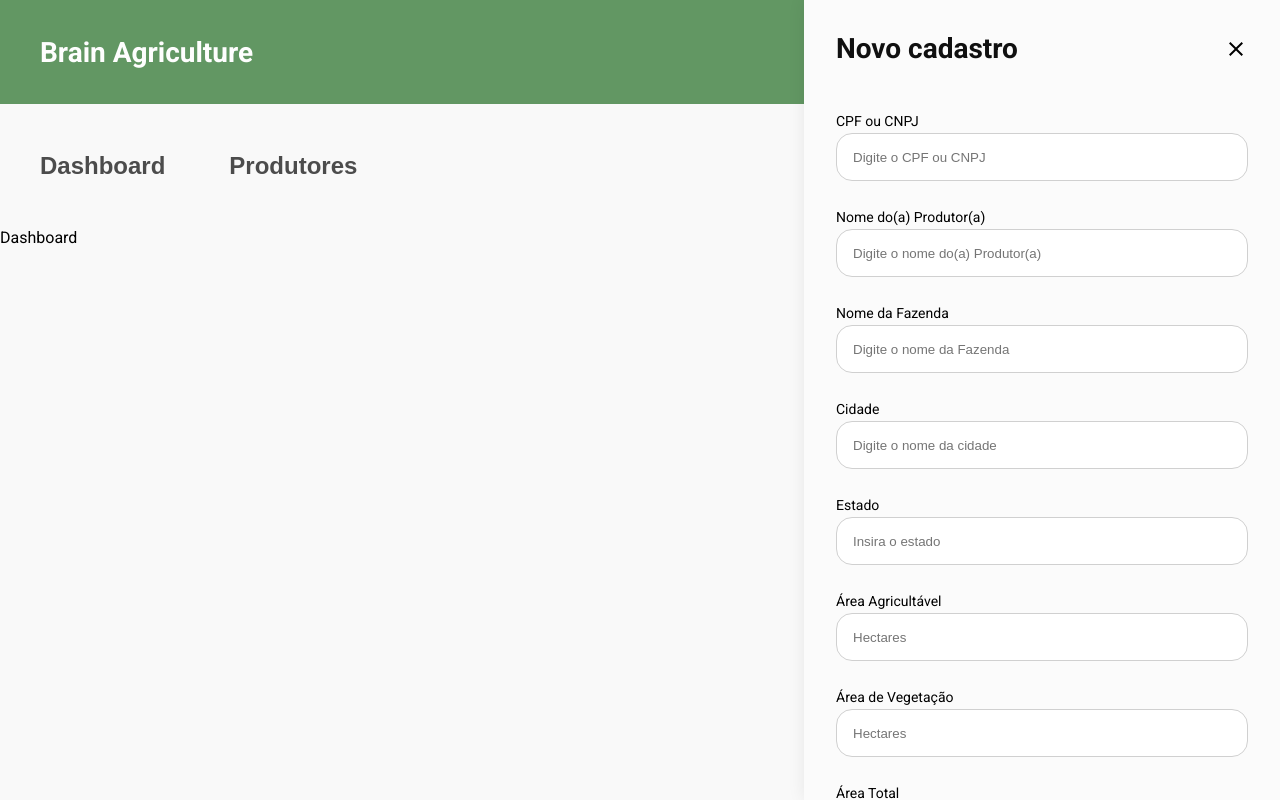
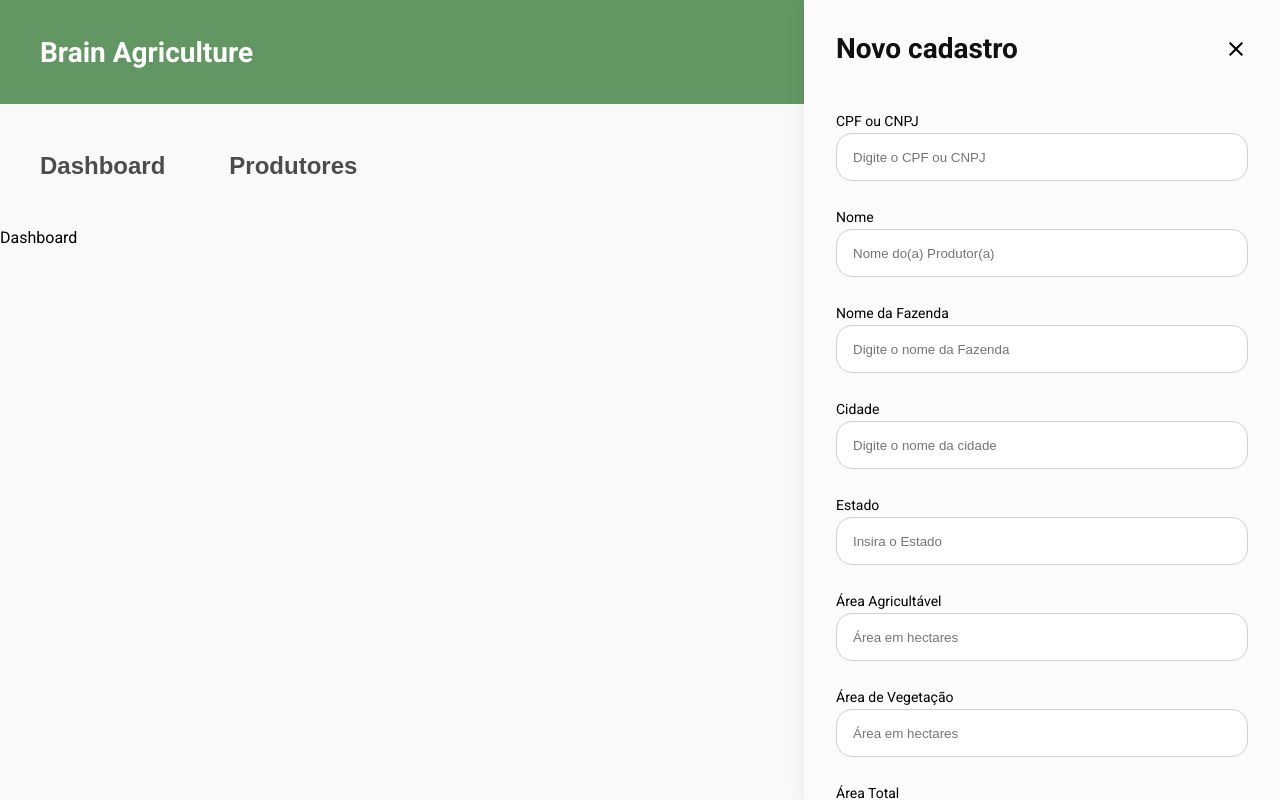
Before and after one commit to lidianerfaria/brain-agriculture, a React (Vite) app: page / in a window 1280 px wide. Both pictures are taken after a click on the button "Novo cadastro". Built offline with nearby package versions, Linux system fonts and the light colour scheme.

Commit message:
fix: form validation errors

```diff
--- a/src/components/ProducerForm/Layout/index.tsx
+++ b/src/components/ProducerForm/Layout/index.tsx
@@ -1,17 +1,16 @@
+import React from "react";
 import { IProducerForm } from "../data";
 import S from "./styles";
 
 export const Form = ({
-  schema,
   register,
   onSubmit,
+  handleSubmit,
   errors,
-  handleSubmit,
-  ...props
 }: IProducerForm) => {
   return (
     <S.Container>
-      <form onSubmit={onSubmit(handleSubmit)} {...props}>
+      <form onSubmit={handleSubmit(onSubmit)}>
         <S.InputGroup>
           <label htmlFor="cpfOrCnpj">CPF ou CNPJ</label>
           <input
@@ -23,11 +22,11 @@ export const Form = ({
           <span>{errors?.cpfOrCnpj?.message}</span>
         </S.InputGroup>
         <S.InputGroup>
-          <label htmlFor="producerName">Nome do(a) Produtor(a)</label>
+          <label htmlFor="producerName">Nome</label>
           <input
             type="text"
             id="producerName"
-            placeholder="Digite o nome do(a) Produtor(a)"
+            placeholder="Nome do(a) Produtor(a)"
             {...register("producerName")}
           />
           <span>{errors?.producerName?.message}</span>
@@ -57,7 +56,7 @@ export const Form = ({
           <input
             type="text"
             id="state"
-            placeholder="Insira o estado"
+            placeholder="Insira o Estado"
             {...register("state")}
           />
           <span>{errors?.state?.message}</span>
@@ -65,9 +64,9 @@ export const Form = ({
         <S.InputGroup>
           <label htmlFor="arableArea">Área Agricultável</label>
           <input
-            type="text"
+            type="number"
             id="arableArea"
-            placeholder="Hectares"
+            placeholder="Área em hectares"
             {...register("arableArea")}
           />
           <span>{errors?.arableArea?.message}</span>
@@ -75,9 +74,9 @@ export const Form = ({
         <S.InputGroup>
           <label htmlFor="vegetationArea">Área de Vegetação</label>
           <input
-            type="text"
-            id="producerName"
-            placeholder="Hectares"
+            type="number"
+            id="vegetationArea"
+            placeholder="Área em hectares"
             {...register("vegetationArea")}
           />
           <span>{errors?.vegetationArea?.message}</span>
@@ -85,13 +84,14 @@ export const Form = ({
         <S.InputGroup>
           <label htmlFor="totalArea">Área Total</label>
           <input
-            type="text"
+            type="number"
             id="totalArea"
-            placeholder="Hectares"
+            placeholder="Área em hectares"
             {...register("totalArea")}
           />
           <span>{errors?.totalArea?.message}</span>
         </S.InputGroup>
+
         <S.Button type="submit">Salvar novo cadastro</S.Button>
       </form>
     </S.Container>
--- a/src/components/ProducerForm/index.tsx
+++ b/src/components/ProducerForm/index.tsx
@@ -2,11 +2,13 @@ import { IProducerForm } from "./data";
 import { Form as Layout } from "./Layout";
 
 import { useForm } from "react-hook-form";
+
 import { yupResolver } from "@hookform/resolvers/yup";
 
 import * as Yup from "yup";
+import { useState, useContext } from "react";
+import AppContext from "../../context/AppContext";
 
-export const Form = ({ ...props }: IProducerForm) => {
 const cpfCnpjRegex =
   /^((\d{3}\.?\d{3}\.?\d{3}\-?\d{2})|(\d{2}\.?\d{3}\.?\d{3}\/?\d{4}\-?\d{2}))$/;
 
@@ -14,20 +16,21 @@ export const Form = ({ ...props }: IProducerForm) => {
   cpfOrCnpj: Yup.string()
     .required("Campo obrigatório.")
     .matches(cpfCnpjRegex, "CPF ou CNPJ inválido."),
-    name: Yup.string().required("Campo obrigatório."),
   producerName: Yup.string().required("Campo obrigatório."),
   farmName: Yup.string().required("Campo obrigatório."),
   city: Yup.string().required("Campo obrigatório."),
   state: Yup.string().required("Campo obrigatório."),
   arableArea: Yup.number()
     .required("Campo obrigatório.")
-      .positive("Número inválido."),
+    .typeError("Campo obrigatório.")
+    .positive("A área deve ser um número positivo."),
   vegetationArea: Yup.number()
     .required("Campo obrigatório.")
-      .positive("Número inválido."),
+    .typeError("Campo obrigatório.")
+    .positive("A área deve ser um número positivo."),
   totalArea: Yup.number()
     .required("Campo obrigatório.")
-      .positive("Número inválido.")
+    .typeError("Campo obrigatório.")
     .test(
       "sum-equals-total",
       "A soma de Área Agricultável e Vegetação não deve ser maior que a Área Total da Fazenda.",
@@ -38,23 +41,25 @@ export const Form = ({ ...props }: IProducerForm) => {
     ),
 });
 
+export const Form = ({ ...props }: IProducerForm) => {
+  const { handleFormData } = useContext(AppContext);
+
   const {
     register,
-    handleSubmit: onSubmit,
+    handleSubmit,
     formState: { errors },
   } = useForm({ resolver: yupResolver(schema) });
 
-  const handleSubmit = (data: any) => {
-    console.log(data);
+  const onSubmit = (data: any) => {
+    console.log("dados", data);
   };
 
   const layoutProps = {
     ...props,
-    schema,
     register,
     onSubmit,
+    handleSubmit,
     errors,
-    handleSubmit,
   };
 
   return <Layout {...layoutProps} />;
--- a/src/context/AppContext.tsx
+++ b/src/context/AppContext.tsx
@@ -12,9 +12,15 @@ export const AppContext = createContext<IAppContextProps>(
 );
 
 export const AppContextProvider = ({ children }: PropsWithChildren) => {
+  const [form, setForm] = useState({});
+
+  function handleFormData(data: any) {
+    setForm(data);
+  }
+
   return (
     <AppContext.Provider
-      value={{ registerProducer, editProducer, deleteProducer }}
+      value={{ registerProducer, editProducer, deleteProducer, handleFormData }}
     >
       {children}
     </AppContext.Provider>
--- a/src/utils/interfaces/context/index.ts
+++ b/src/utils/interfaces/context/index.ts
@@ -4,4 +4,5 @@ export interface IAppContextProps {
   registerProducer: (producer: IRuralProducer) => Promise<void>;
   editProducer: (producer: IRuralProducer) => Promise<void>;
   deleteProducer: (cpfOrCnpj: string) => Promise<void>;
+  // handleFormData: (data: any) => Promise<void>;
 }
```
Also changed, not shown: src/components/ProducerForm/data.ts (+7 -1 lines). Lines whose indentation alone changed are shown as unchanged.
